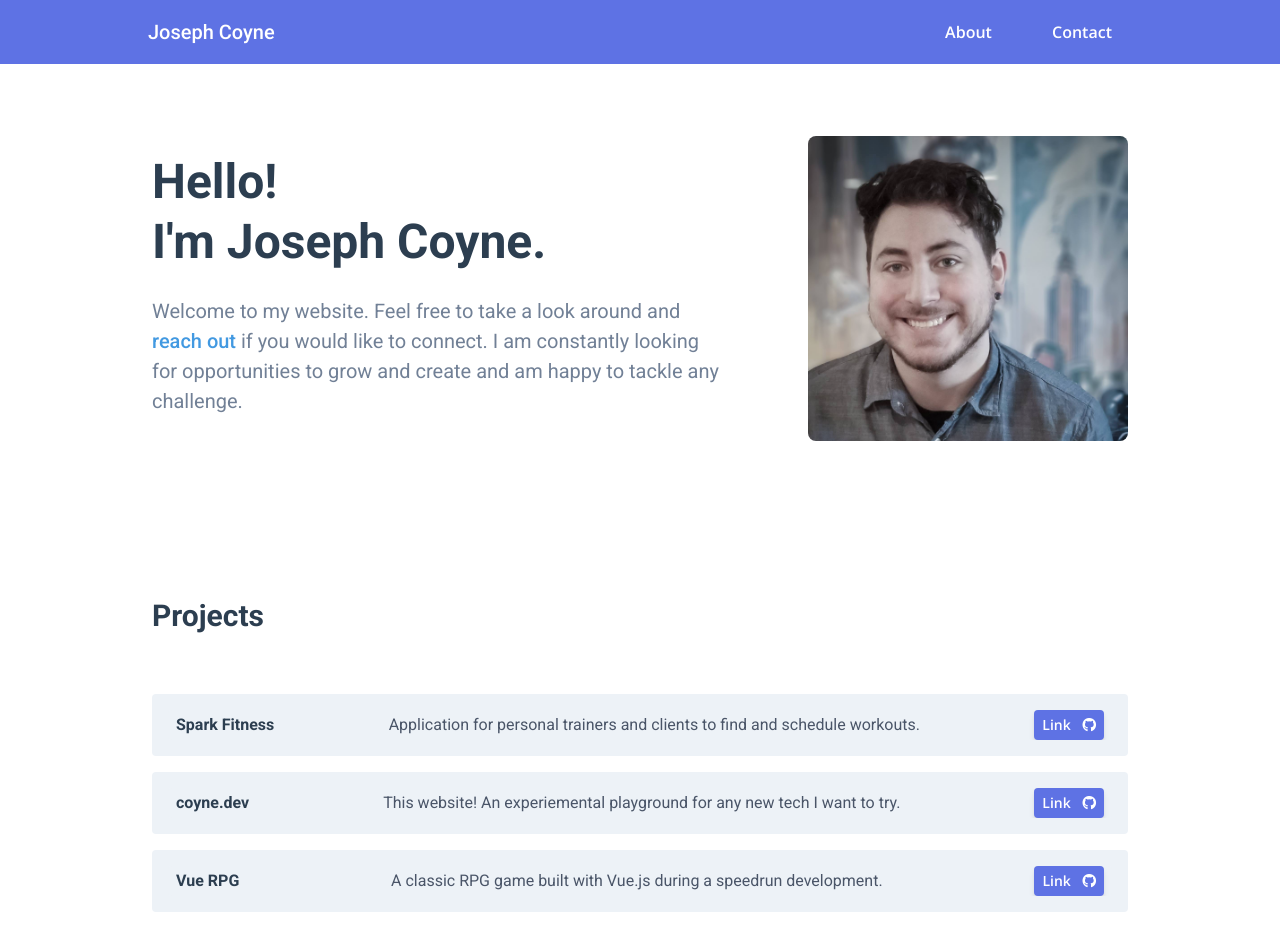
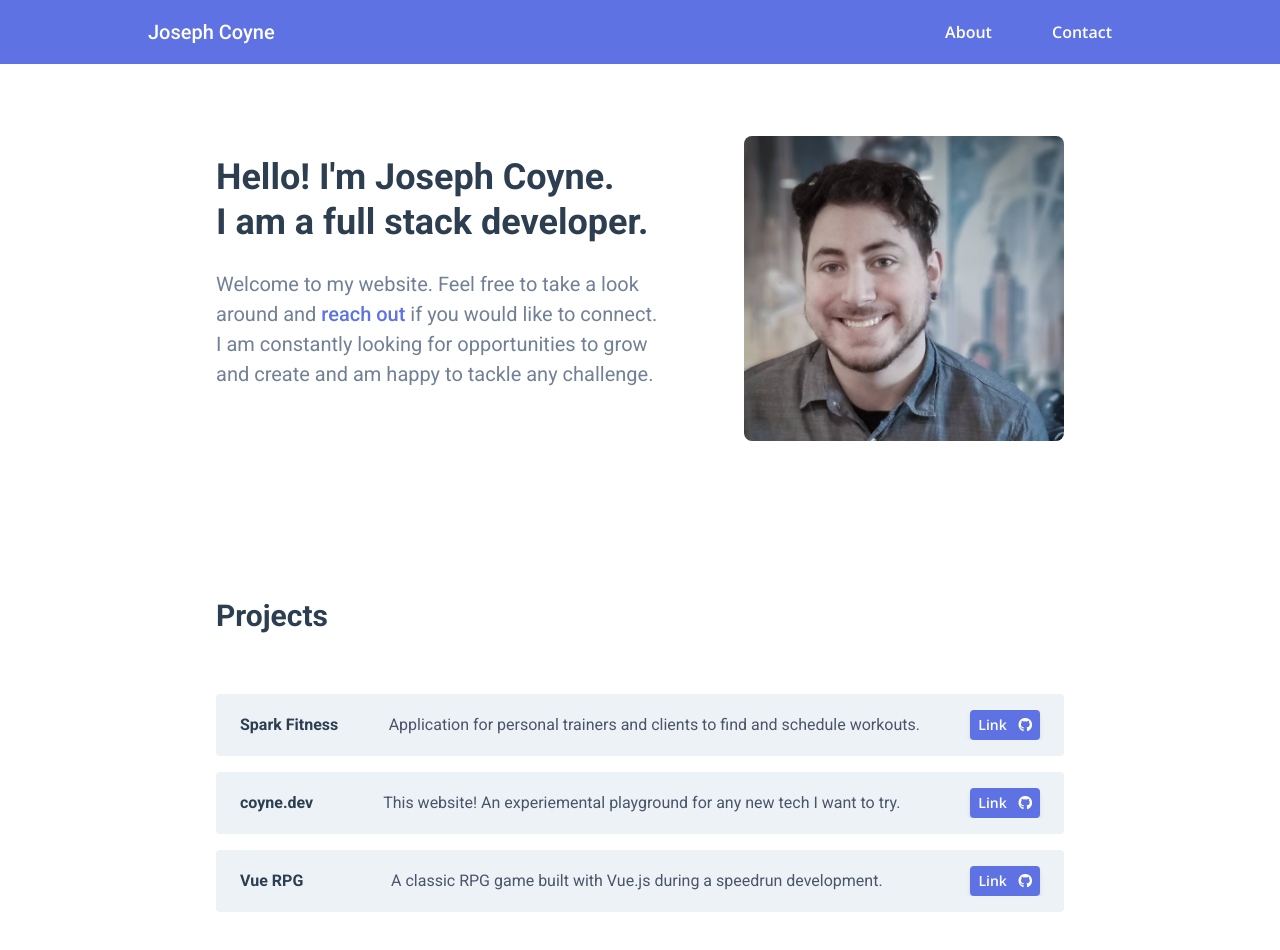
Before and after one commit to joseph-coyne/coyne.dev, a Vue app: page / in a window 1280 px wide. Shown: the top 950 px of the page. Built offline with nearby package versions, Linux system fonts and the light colour scheme; a small style sheet from the web is missing.

Commit message:
adjusts width of body

```diff
--- a/src/views/About.vue
+++ b/src/views/About.vue
@@ -1,5 +1,5 @@
 <template>
-  <main class="mt-12 overflow-auto">
+  <main class="flex flex-col mt-12 overflow-auto">
     <section class="pt-12 mt-2 md:py-16">
       <div class="container flex flex-col max-w-screen-md px-6 md:mx-auto">
         <h2 class="pb-4 font-semibold text-center text-3xl  md:text-4xl">Who am I?</h2>
--- a/src/views/Home.vue
+++ b/src/views/Home.vue
@@ -1,17 +1,17 @@
 <template>
-  <main class="flex flex-col mt-12 overflow-auto ">
+  <main class="flex flex-col mt-12 overflow-auto md:max-w-4xl mx-auto">
     <section class="pt-12 mt-2 md:py-16 ">
       <div
-        class="container flex flex-col justify-between px-6 md:flex-row md:max-w-screen-lg md:items-center md:mx-auto"
+        class="container flex flex-col justify-between px-6 md:flex-row  md:items-center "
       >
         <div class="md:max-w-2xl order-2 md:order-1">
-          <h1 class="text-3xl font-semibold leading-tight md:text-5xl my-6 ">
-            Hello!
-            <br />I'm Joseph Coyne.
+          <h1 class="text-2xl font-semibold leading-tight md:text-4xl mb-6 ">
+            Hello! I'm Joseph Coyne.
+            <br> I am a full stack developer.
           </h1>
           <p class="text-lg md:text-xl text-gray-600 mb-8">
             Welcome to my website. Feel free to take a look around and
-            <router-link class="text-blue-500 font-medium" to="contact">reach out</router-link> if you would like to connect. I am constantly looking for
+            <router-link class="text-blue-800 hover:text-blue-900 font-medium" to="contact">reach out</router-link> if you would like to connect. I am constantly looking for
             opportunities to grow and create and am happy to tackle any challenge.
           </p>
         </div>
@@ -21,7 +21,7 @@
       </div>
     </section>
 
-    <div class="container flex flex-col mx-auto overflow-auto md:max-w-screen-lg px-6">
+    <div class="container flex flex-col px-6">
       <Projects />
     </div>
   </main>
```
